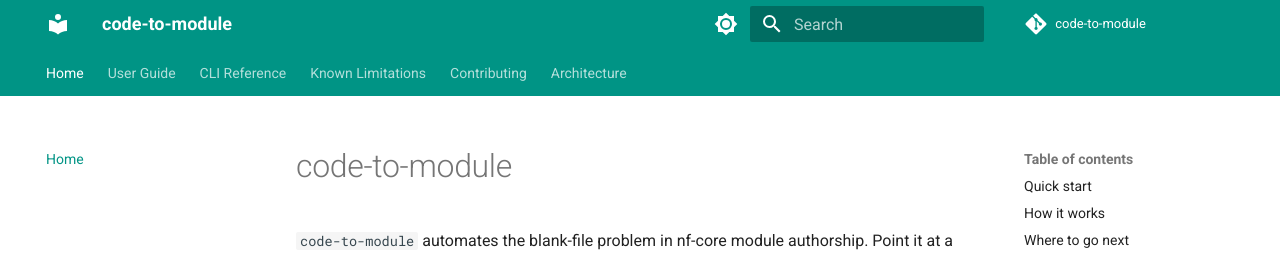
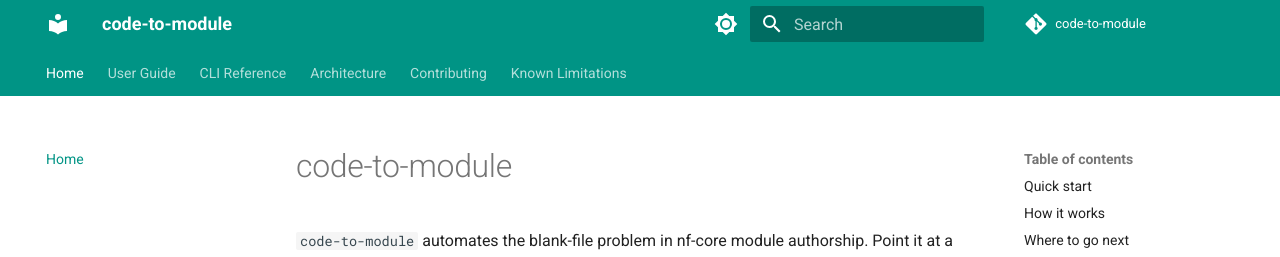
Before and after one commit to svigneau/code-to-module, an MkDocs documentation site: the page built from docs/index.md, in a window 1280 px wide and 900 px high. Shown: the top 257 px of the window. Built offline with MkDocs 1.6.1 and Material for MkDocs 9.7.7, drawn with Linux system fonts in a browser that asks for light colours; comment, search, counter and statistics services are not loaded.

Commit message:
docs: reorder navigation tabs

```diff
--- a/mkdocs.yml
+++ b/mkdocs.yml
@@ -29,9 +29,9 @@ nav:
   - Home: index.md
   - User Guide: user-guide.md
   - CLI Reference: cli-reference.md
+  - Architecture: architecture.md
+  - Contributing: contributing.md
   - Known Limitations: known-limitations.md
-  - Contributing: contributing.md
-  - Architecture: architecture.md
 
   # development-tutorial.md is gitignored — not part of the public site
 
```
